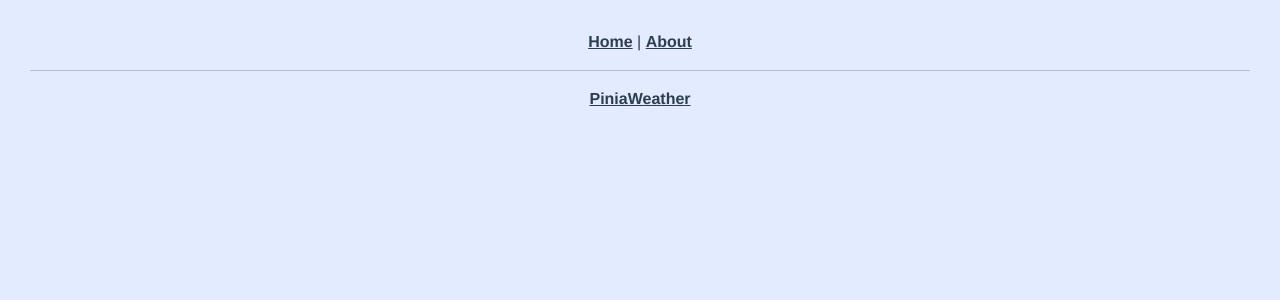
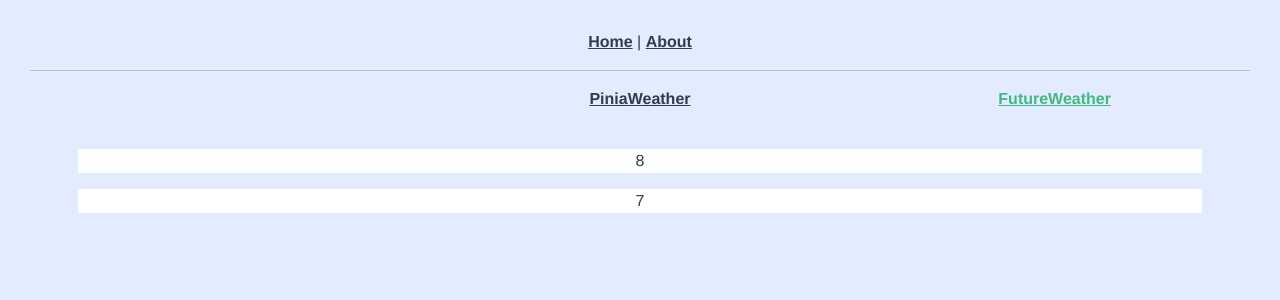
Before and after one commit to thechunlin/pinia-weather, a Vue app: page /Future in a window 1280 px wide. Shown: the top 300 px of the page. Built offline with nearby package versions, Linux system fonts and the light colour scheme.

Commit message:
建立 FutureWeather

```diff
--- a/src/App.vue
+++ b/src/App.vue
@@ -3,7 +3,17 @@
     <router-link to="/">Home</router-link> |
     <router-link to="/about">About</router-link>
     <hr />
-    <router-link to="/Weather">PiniaWeather</router-link>
+
+    <div class="row">
+      <div class="col-sm-12 col-lg-4"></div>
+      <div class="col-sm-12 col-lg-4">
+        <router-link to="/Weather">PiniaWeather</router-link>
+      </div>
+
+      <div class="col-sm-12 col-lg-4">
+        <router-link to="/Future">FutureWeather</router-link>
+      </div>
+    </div>
   </nav>
   <router-view />
 </template>
--- /dev/null
+++ b/src/components/FutureWeather.vue
@@ -0,0 +1,22 @@
+<template>
+  <div class="container">
+    <div class="Future">
+      <div class="row">
+        <div class="col-12 p-2"><div>8</div></div>
+      </div>
+      <div class="row">
+        <div class="col-12 p-2"><div>7</div></div>
+      </div>
+    </div>
+  </div>
+</template>
+
+<script>
+export default {}
+</script>
+
+<style>
+.col-12.p-2 div {
+  background: white;
+}
+</style>
--- a/src/router/index.js
+++ b/src/router/index.js
@@ -1,6 +1,7 @@
 import { createRouter, createWebHistory } from 'vue-router'
 import HomeView from '../views/HomeView.vue'
 import PiniaWeather from '../components/PiniaWeather.vue'
+import FutureWeather from '../components/FutureWeather.vue'
 
 const routes = [
   {
@@ -18,6 +19,11 @@ const routes = [
     path: '/Weather',
     name: 'Weather',
     component: PiniaWeather
+  },
+  {
+    path: '/Future',
+    name: 'Future',
+    component: FutureWeather
   }
 ]
 
```
